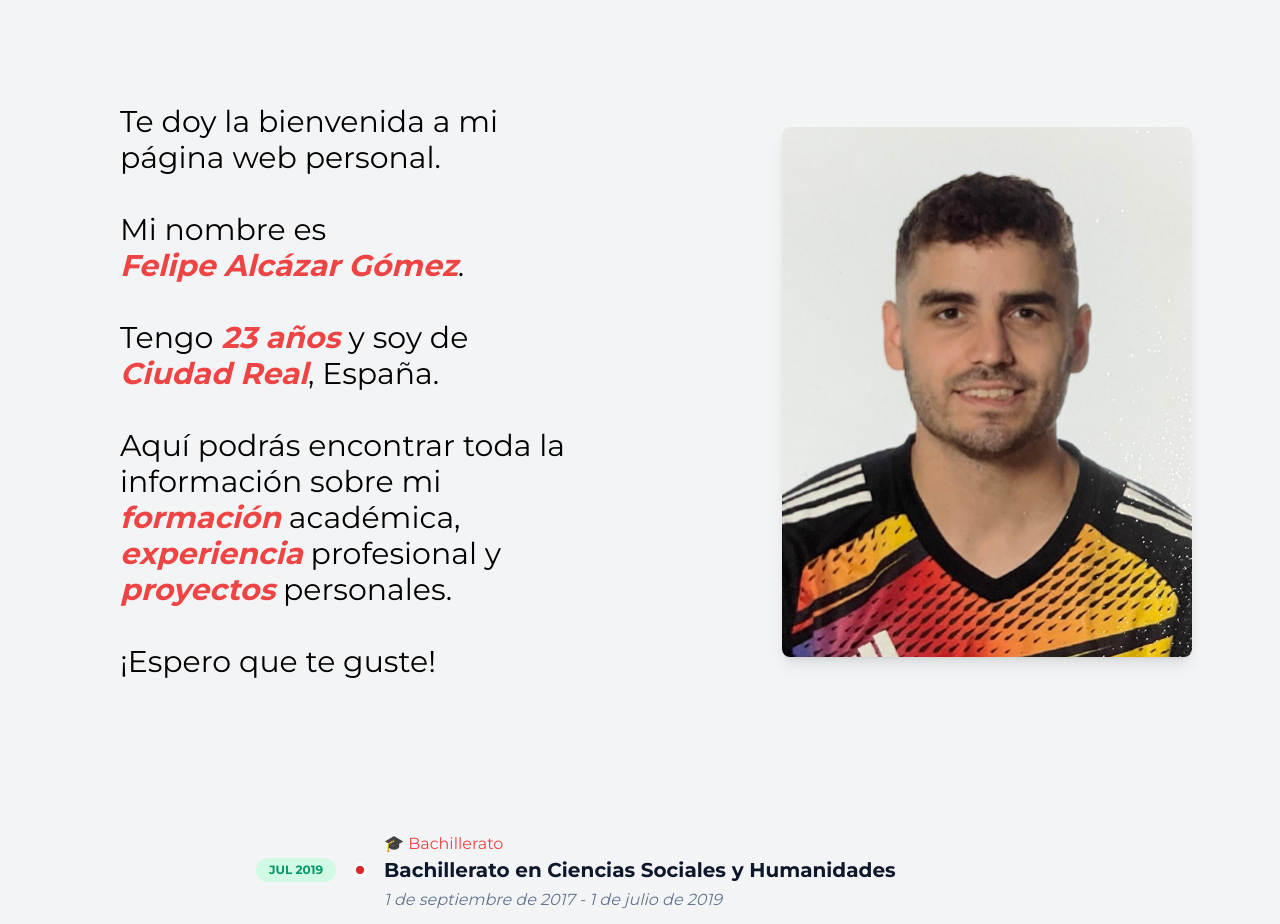
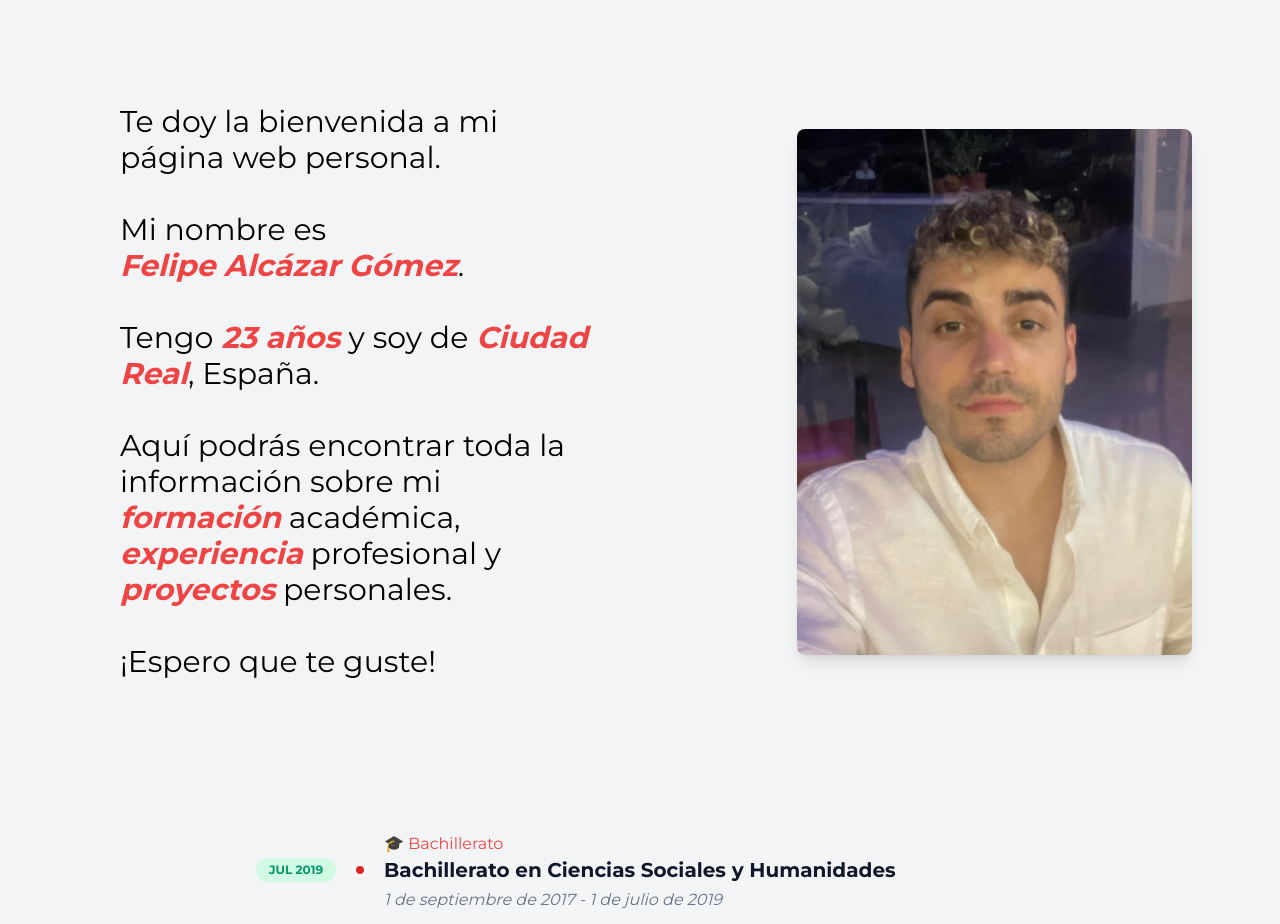
Before and after one commit to FelipeAlcazar/webpage, a React (Create React App) app: page / in a window 1280 px wide. Shown: the part 802-1726 px from the top of the page. Built offline with nearby package versions, Linux system fonts and the light colour scheme.

Commit message:
profile pic changed

```diff
--- a/src/App.js
+++ b/src/App.js
@@ -134,7 +134,7 @@ function App() {
             </BlurFade>
             <BlurFade inView={true} delay={0.2}>
               <div className="w-full max-w-xs lg:max-w-none">
-                <img src={`${process.env.PUBLIC_URL}/profilepic.jpg`} alt="Felipe Alcázar" className="h-auto rounded-lg shadow-lg w-full lg:w-auto" />
+                <img src={`${process.env.PUBLIC_URL}/profilepicBio.jpg`} alt="Felipe Alcázar" className="h-auto rounded-lg shadow-lg w-full lg:w-auto" />
               </div>
             </BlurFade>
           </div>
```
Also changed, not shown: public/profilePicBio.jpg (added).
